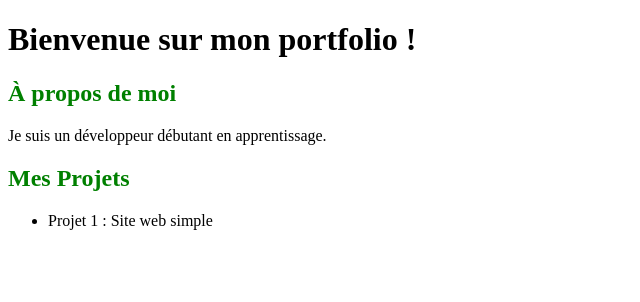
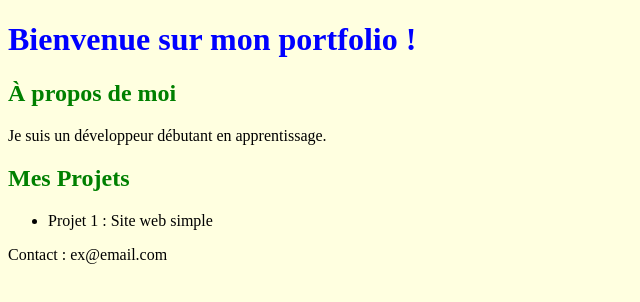
Before and after one commit to afaffoughali1/mon-portfolio, a plain HTML site: page index.html in a window 1280 px wide. Shown: the whole page, without its empty margins (0-640 px from the left). Drawn offline with Linux system fonts and the light colour scheme.

Commit message:
Fix h1 to blue and finalize main branch

```diff
--- a/index.html
+++ b/index.html
@@ -17,5 +17,8 @@
         <li>Projet 1 : Site web simple</li>
     </ul>
 </section>
+<footer>
+    <p>Contact : ex@email.com</p>
+</footer>
 </body>
 </html>
--- a/styles.css
+++ b/styles.css
@@ -1,7 +1,3 @@
-<<<<<<< HEAD
 body { background-color: lightyellow; }
-=======
-body { background-color: lightgreen; }
->>>>>>> feature-couleur
 h1 { color: blue; }
 h2 { color: green; }
```
